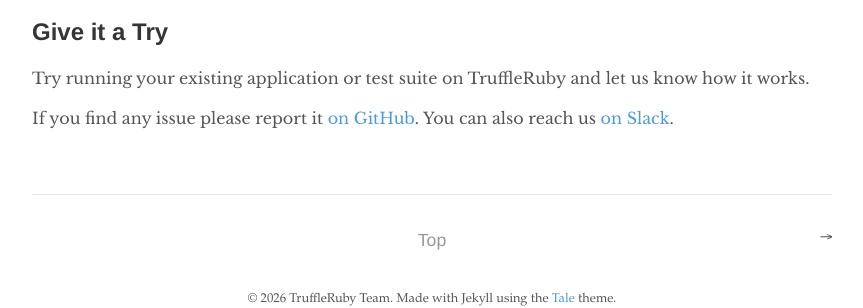
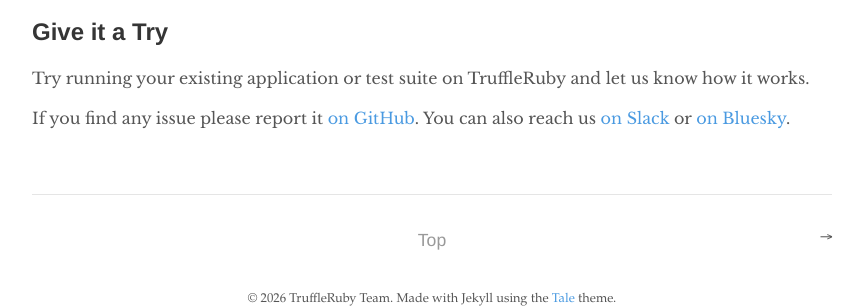
Before and after one commit to truffleruby/truffleruby.github.io, a Jekyll site: the page built from _posts/2026-01-13-truffleruby-33-is-released.md, in a window 1280 px wide and 900 px high, scrolled down 3852 px. Shown: the part 558-866 px from the top of the window, without its empty margins (208-1071 px from the left). Built offline with Jekyll 4.4.1, drawn with Linux system fonts in a browser that asks for light colours.

Commit message:
Add Bluesky link

```diff
--- a/_posts/2026-01-13-truffleruby-33-is-released.md
+++ b/_posts/2026-01-13-truffleruby-33-is-released.md
@@ -158,4 +158,4 @@
 Try running your existing application or test suite on TruffleRuby and let us know how it works.
 
 If you find any issue please report it [on GitHub](https://github.com/truffleruby/truffleruby/issues).
-You can also reach us [on Slack](https://www.graalvm.org/slack-invitation/).
+You can also reach us [on Slack](https://www.graalvm.org/slack-invitation/) or [on Bluesky](https://bsky.app/profile/truffleruby.dev).
```
